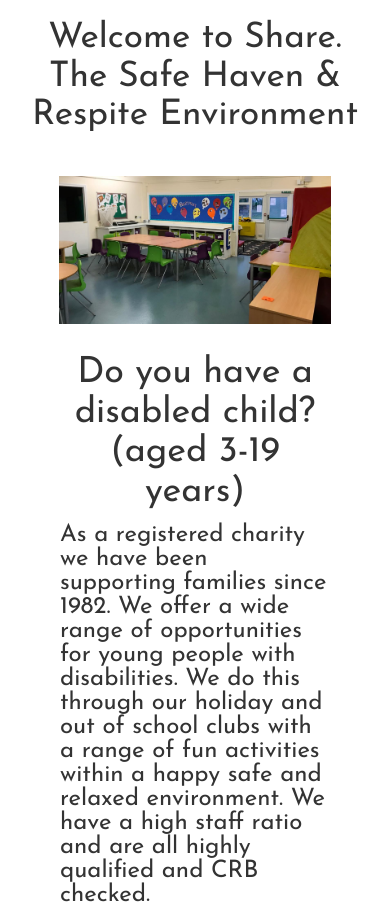
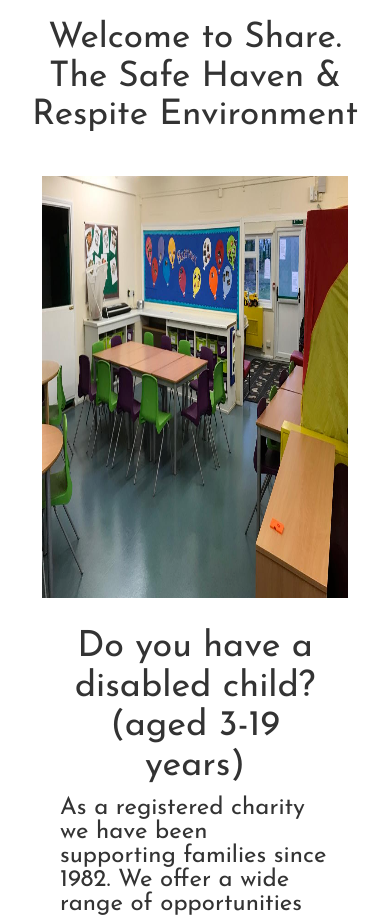
Before and after one commit to callump5/share_prj, a Django app: page / in a window 390 px wide. Shown: the part 198-1113 px from the top of the page. Run offline with Django 3.2, Linux system fonts and the light colour scheme; parts of the project's set-up code (start-up, migrations or seed data) failed here and were passed over; some libraries are stand-ins or nearby versions.

Commit message:
info page todo!

```diff
--- a/static/css/style.css
+++ b/static/css/style.css
@@ -402,8 +402,7 @@
         height: 650px;
     }
     .page-img img {
-        width: 80%;
-        height: auto;
+        width: 90%;
     }
 }
 /* Index Animation */
```
